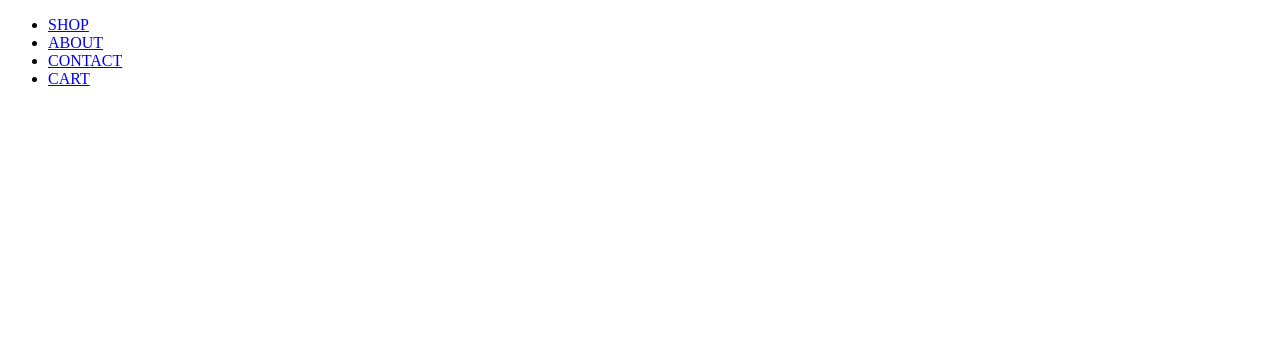
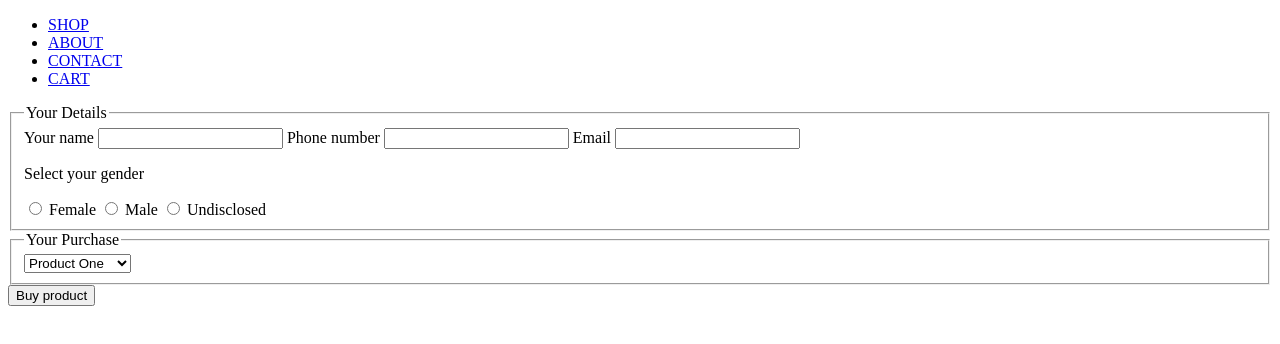
Before and after one commit to VRHT/Course-Assigment, a plain HTML site: page contact/contact.html in a window 1280 px wide. Drawn offline with Linux system fonts and the light colour scheme.

Commit message:
Form layout
This is only the code for the form. Can be used in the contact section in the page. Needs styling and more specific details.

```diff
--- a/contact/contact.html
+++ b/contact/contact.html
@@ -16,5 +16,34 @@
             </ul>
         </nav>
     </header>
+    <section>
+        <form action="form.success.php" method="post">
+            <fieldset>
+                <legend>Your Details</legend>
+                <label for="name">Your name</label>
+                <input type="text" name="name" id="name" class="form__input" required>
+                <label for="phone">Phone number</label>
+                <input type="tel" name="phone" id="Phone" class="form__input" required>
+                <label for="email">Email</label>
+                <input type="email" name="mail" id="mail" class="form__input" required>
+                <p>Select your gender</p>
+                <input type="radio" id="female" name="gender" value="female" required>
+                <label for="female">Female</label>
+                <input type="radio" id="male" name="gender" value="male" required>
+                <label for="male">Male</label>
+                <input type="radio" id="undisclosed" name="gender" value="undisclosed" required>
+                <label for="undisclosedß">Undisclosed</label>
+            </fieldset>
+            <fieldset>
+                <legend>Your Purchase</legend>
+                <select name="product">
+                    <option value="product-one">Product One</option>
+                    <option value="product-two">Product Two</option>
+                    <option value="product-three">Product Three</option>
+                </select>
+            </fieldset>
+            <input type="submit" value="Buy product">
+        </form>
+    </section>
 </body>
 </html>
```
